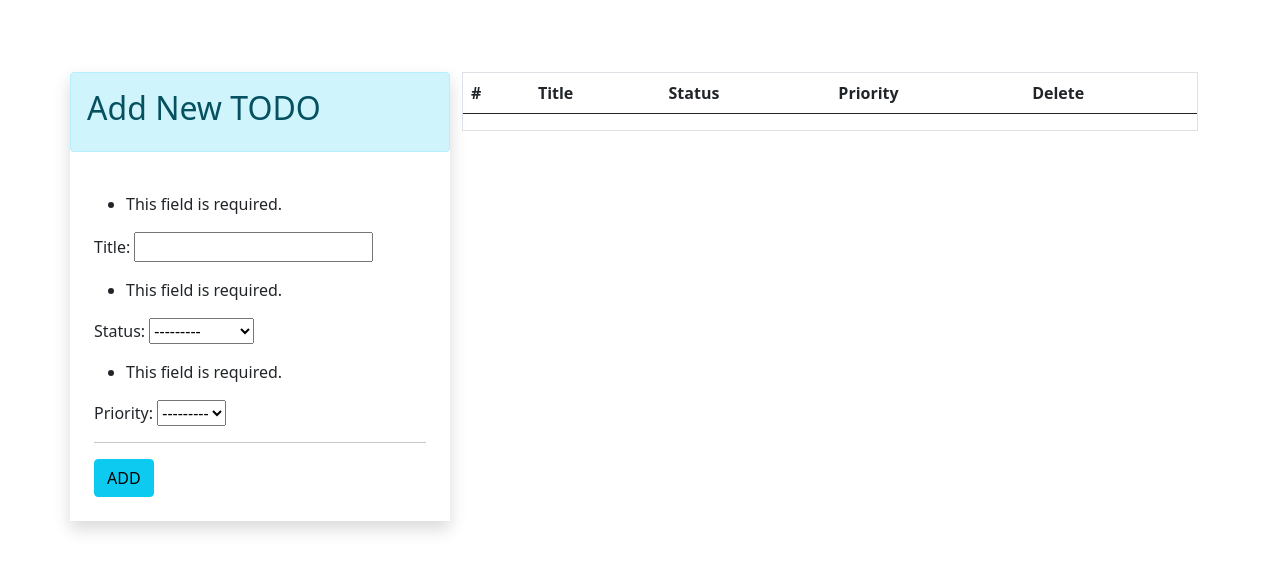
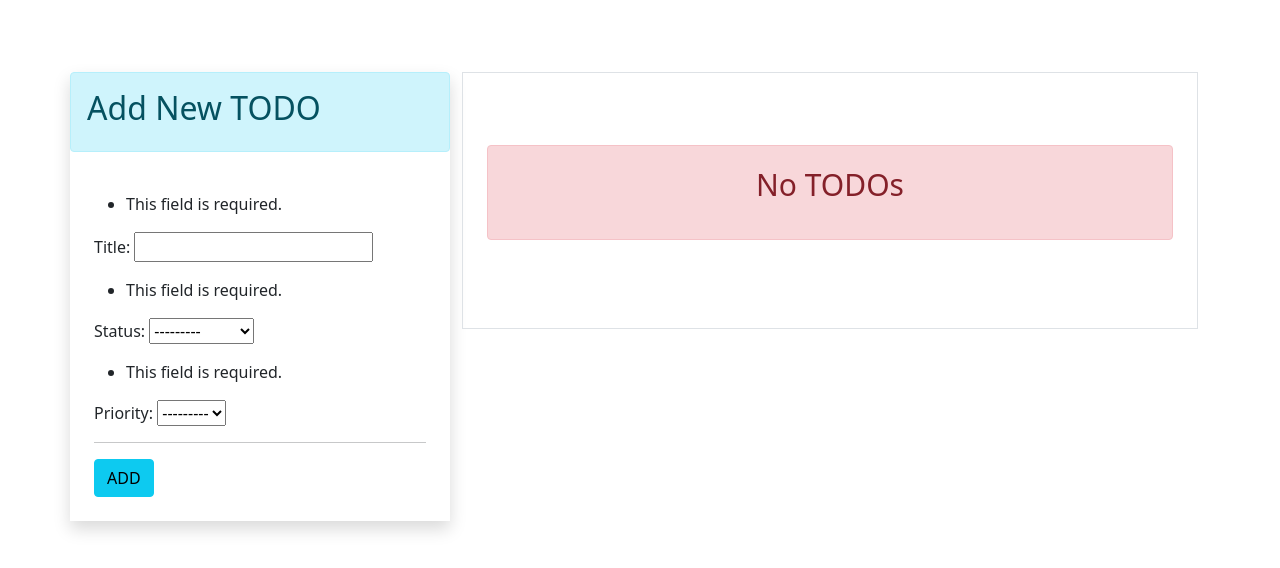
Before and after one commit to ShafiArnob/multiuser-todo-django, a Django app: page /add-todo in a window 1280 px wide. Shown: the part 56-624 px from the top of the page. Run offline with Django 3.2, Linux system fonts and the light colour scheme; a user stored in the database is signed in; lists and menus that the app fills with data are empty.

Commit message:
todo delete items

```diff
--- a/app/templates/index.html
+++ b/app/templates/index.html
@@ -17,7 +17,18 @@
 
       <div class="col">
         <div class='border'>
-          <div>
+        {% if todos|length == 0 %}
+          <div class="p-4">
+          <br>
+          <br>
+            <div class="alert alert-danger text-center">
+              <p style="font-size:30px;">No TODOs</p>
+            </div>
+            <br>
+            <br>
+          </div>
+        {% else %}
+        <div>
             <table class="table">
               <thead>
                 <tr>
@@ -36,12 +47,14 @@
                   <td>{{todo.title}}</td>
                   <td>{{todo.status}}</td>
                   <td>{{todo.priority}}</td>
-                  <td><a href=""></a></td>
+                  <td><a href="{% url 'delete' todo.id %}" class="btn btn-danger">Delete</a></td>
                 </tr>
               {% endfor %}
               </tbody>
             </table>
           </div>
+        {% endif %}
+
         </div>
       </div>
     </div>
--- a/app/urls.py
+++ b/app/urls.py
@@ -7,5 +7,6 @@
     path('login', views.loginuser, name='login'),
     path('signup', views.signup, name='signup'),
     path('add-todo', views.add_todo),
-    path('logout',views.logout_user, name='logout')
+    path('logout',views.logout_user, name='logout'),
+    path('delete/<int:id>',views.delete_item, name='delete')
 ]
--- a/app/views.py
+++ b/app/views.py
@@ -61,7 +61,6 @@
     }
     return render(request,'signup.html',context)
 
-
 #
 @login_required(login_url='login') # you can only add things if you are logged in
 def add_todo(request):
@@ -79,3 +78,9 @@
       return redirect("home")
     else:
       return render(request,'index.html', context={'form':fm})
+
+#
+def delete_item(request,id):
+  print(id)
+  TODO.objects.get(pk=id).delete()
+  return redirect('home')
```
Also changed, not shown: db.sqlite3.
